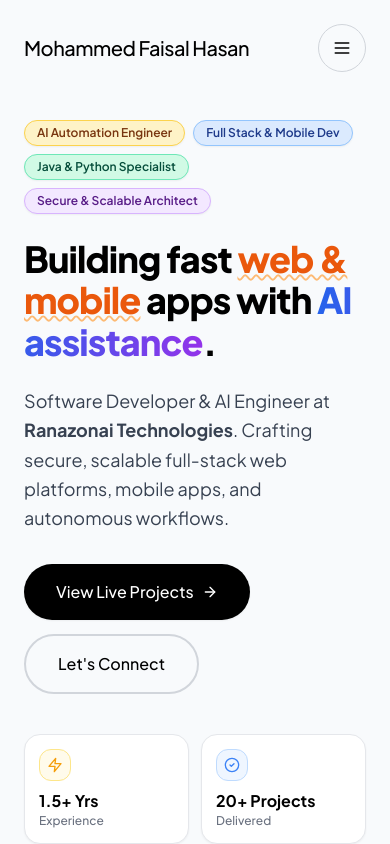
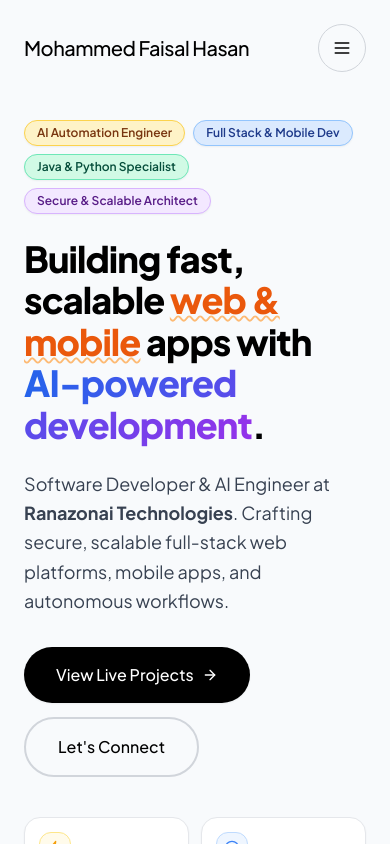
Before and after one commit to faisalhasan00/Portfolio, a React (Vite) app: page / in a window 390 px wide. Shown: the top 844 px of the page. Built offline with nearby package versions, Linux system fonts and the light colour scheme; a web font is replaced by a local one.

Commit message:
chore: update hero headline to Building fast, scalable web & mobile apps with AI-powered development

```diff
--- a/src/components/Hero.jsx
+++ b/src/components/Hero.jsx
@@ -47,7 +47,7 @@ const Hero = () => {
               transition={{ duration: 0.5, delay: 0.1 }}
               className="text-4xl sm:text-5xl lg:text-6xl font-extrabold tracking-tight text-black leading-[1.15]"
             >
-              Building fast <span className="text-orange-600 underline decoration-orange-300 decoration-wavy decoration-2">web & mobile</span> apps with <span className="bg-gradient-to-r from-blue-600 to-purple-600 bg-clip-text text-transparent">AI assistance</span>.
+              Building fast, scalable <span className="text-orange-600 underline decoration-orange-300 decoration-wavy decoration-2">web & mobile</span> apps with <span className="bg-gradient-to-r from-blue-600 to-purple-600 bg-clip-text text-transparent">AI-powered development</span>.
             </motion.h1>
 
             {/* Concise Visual Tagline */}
```
